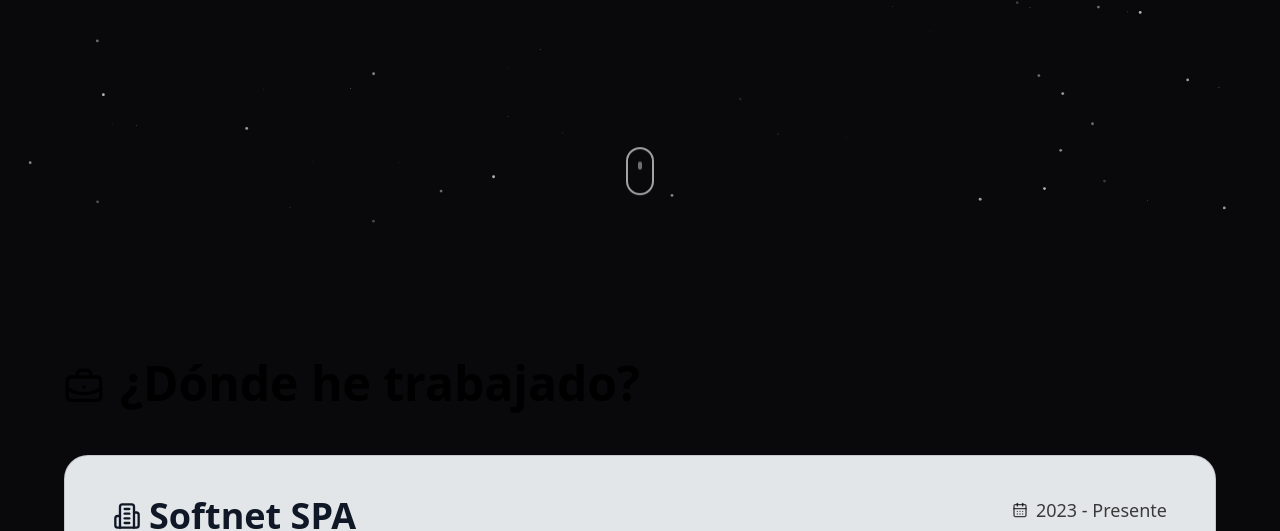
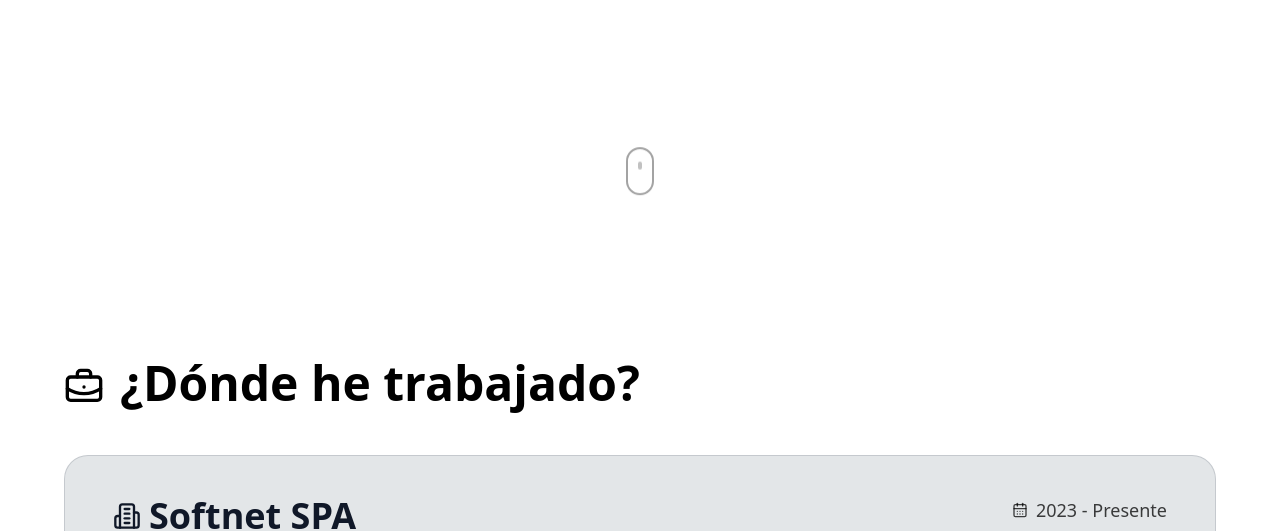
Before and after one commit to aleexvdev/portfolio.dev, an Astro site: page / in a window 1280 px wide. Shown: the part 569-1100 px from the top of the page. Built offline with nearby package versions, Linux system fonts and the light colour scheme; Astro itself is replaced by a stand-in of ours; what tailwindcss-animated would draw is missing.

Commit message:
feat: add mode theme

```diff
--- a/src/components/Header.astro
+++ b/src/components/Header.astro
@@ -86,6 +86,7 @@
     </ul>
     <div class="flex items-center justify-end gap-x-2.5">
       <LanguageToogle client:load currentLang={lang} />
+      <ModeToggle client:load />
       <MenuToogle client:load />
     </div>
   </nav>
--- a/src/styles/global.css
+++ b/src/styles/global.css
@@ -10,7 +10,7 @@
 /* @tailwind utilities; */
 
 :root {
-  /* --radius: 0.5rem;
+  --radius: 0.5rem;
   --background: oklch(1 0 0);
   --foreground: oklch(0.141 0.005 285.823);
   --card: #eaecef;
@@ -42,39 +42,7 @@
   --sidebar-accent-foreground: oklch(0.21 0.006 285.885);
   --sidebar-border: oklch(0.92 0.004 286.32);
   --sidebar-ring: oklch(0.705 0.015 286.067);
-  --scroll-bar: #3f3f3f; */
-  --background: oklch(0.141 0.005 285.823);
-  --foreground: oklch(0.985 0 0);
-  --card: #151517;
-  --card-foreground: oklch(0.985 0 0);
-  --popover: oklch(0.21 0.006 285.885);
-  --popover-foreground: oklch(0.985 0 0);
-  --primary: oklch(0.92 0.004 286.32);
-  --primary-foreground: oklch(0.21 0.006 285.885);
-  --secondary: oklch(0.274 0.006 286.033);
-  --secondary-foreground: oklch(0.985 0 0);
-  --muted: oklch(0.274 0.006 286.033);
-  --muted-foreground: oklch(0.705 0.015 286.067);
-  --accent: #323233;
-  --accent-foreground: oklch(0.985 0 0);
-  --destructive: oklch(0.704 0.191 22.216);
-  --border: oklch(1 0 0 / 10%);
-  --input: oklch(1 0 0 / 15%);
-  --ring: oklch(0.552 0.016 285.938);
-  --chart-1: oklch(0.488 0.243 264.376);
-  --chart-2: oklch(0.696 0.17 162.48);
-  --chart-3: oklch(0.769 0.188 70.08);
-  --chart-4: oklch(0.627 0.265 303.9);
-  --chart-5: oklch(0.645 0.246 16.439);
-  --sidebar: oklch(0.21 0.006 285.885);
-  --sidebar-foreground: oklch(0.985 0 0);
-  --sidebar-primary: oklch(0.488 0.243 264.376);
-  --sidebar-primary-foreground: oklch(0.985 0 0);
-  --sidebar-accent: oklch(0.274 0.006 286.033);
-  --sidebar-accent-foreground: oklch(0.985 0 0);
-  --sidebar-border: oklch(1 0 0 / 10%);
-  --sidebar-ring: oklch(0.552 0.016 285.938);
-  --scroll-bar: #f8f3f3;
+  --scroll-bar: #3f3f3f;
 }
 
 .dark {
```
